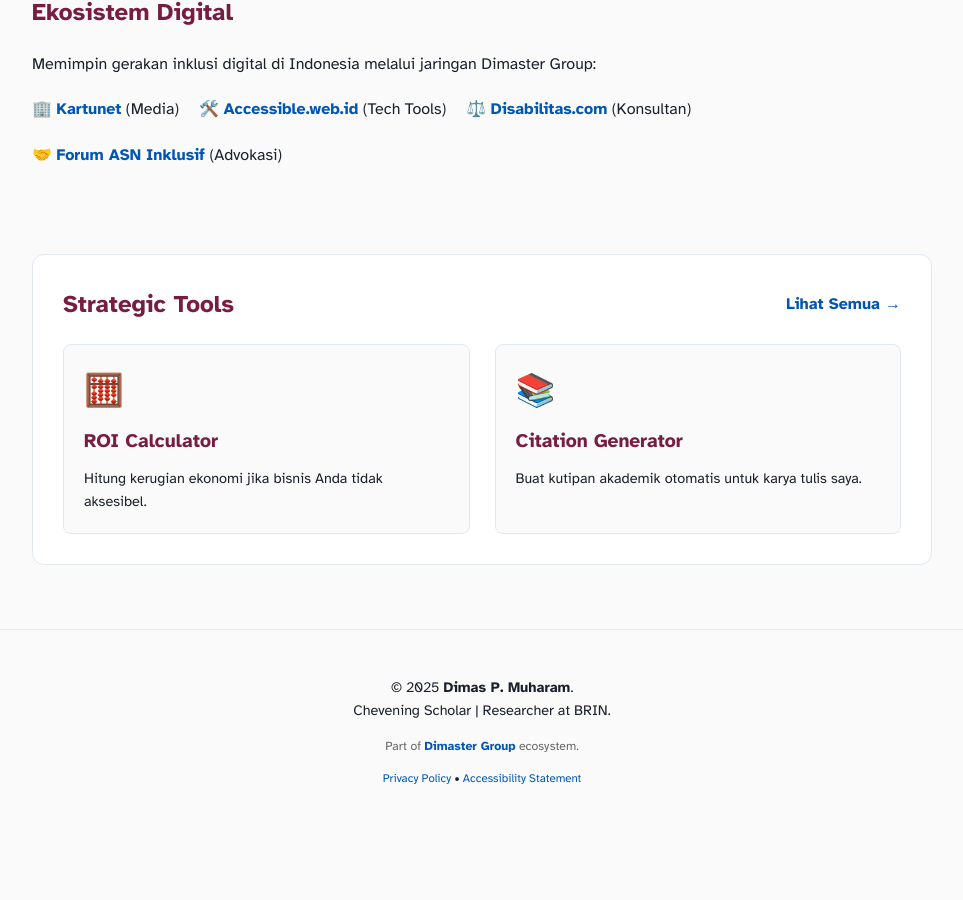
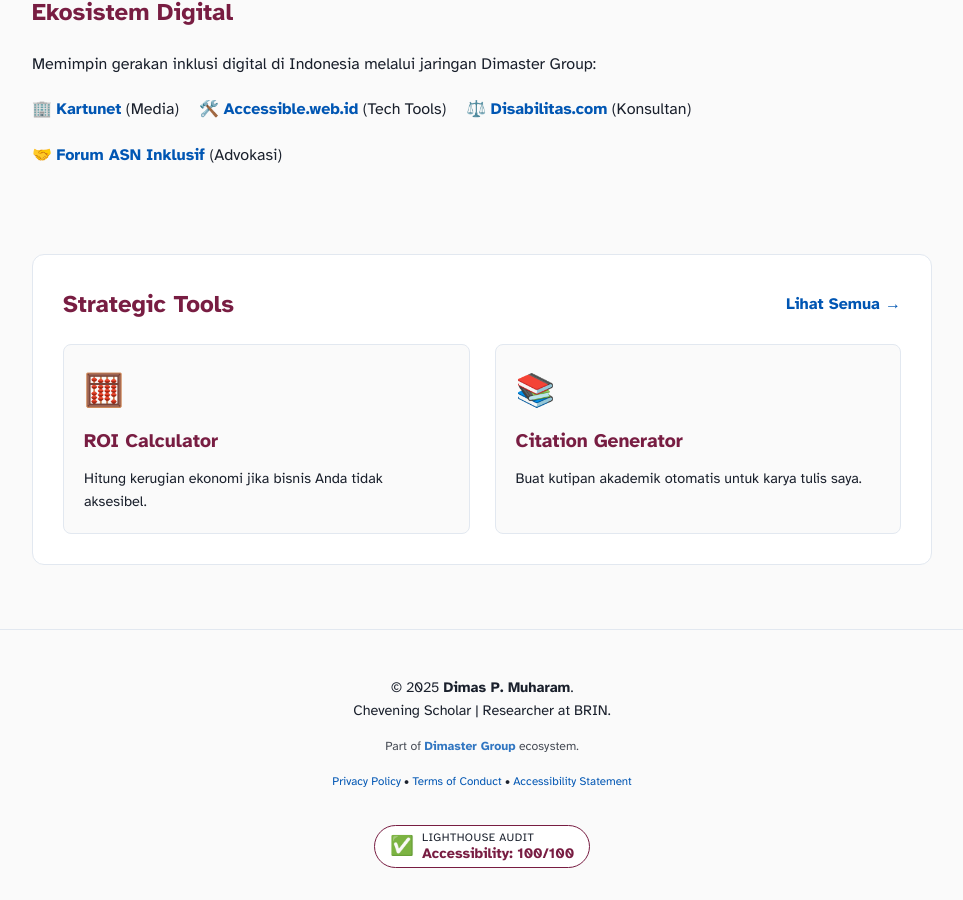
Before and after one commit to dimasmuharam/blog, a Jekyll site: the page built from index.md, in a window 1280 px wide and 900 px high, scrolled down 930 px. Shown: the whole window, without its empty margins (158-1121 px from the left). Built offline with Jekyll 4.4.1, drawn with Linux system fonts in a browser that asks for light colours; before the commit the page ends 1761 px from its top, so only the background shows below that.

Commit message:
Update footer.html

```diff
--- a/_includes/footer.html
+++ b/_includes/footer.html
@@ -5,14 +5,25 @@
       Chevening Scholar | Researcher at BRIN.
     </p>
 
-    <p style="margin-top: 15px; font-size: 0.85em; color: #666;">
+    <p style="margin-top: 15px; font-size: 0.85em; color: var(--text-color); opacity: 0.8;">
       Part of <a href="https://www.dimaster.co.id" target="_blank" rel="noopener"><strong>Dimaster Group</strong></a> ecosystem.
     </p>
 
-    <p style="font-size: 0.8em; margin-top: 10px;">
+    <p style="font-size: 0.8em; margin-top: 15px; margin-bottom: 25px;">
       <a href="/privacy">Privacy Policy</a> •
+      <a href="/terms">Terms of Conduct</a> •
       <a href="/accessibility">Accessibility Statement</a>
     </p>
+
+    <div style="display: inline-flex; align-items: center; justify-content: center; background: var(--card-bg); border: 1px solid var(--primary-color); border-radius: 50px; padding: 5px 15px; margin-top: 10px;">
+        <span style="font-size: 1.2rem; margin-right: 8px;" aria-hidden="true">✅</span>
+        <div style="text-align: left; line-height: 1.2;">
+            <span style="display: block; font-size: 0.7rem; text-transform: uppercase; letter-spacing: 0.5px; color: var(--text-color);">Lighthouse Audit</span>
+            <span style="display: block; font-weight: bold; font-size: 0.9rem; color: var(--primary-color);">
+                Accessibility: 100/100
+            </span>
+        </div>
+    </div>
 
     <div id="google_translate_element" style="display:none;"></div>
   </div>
```
